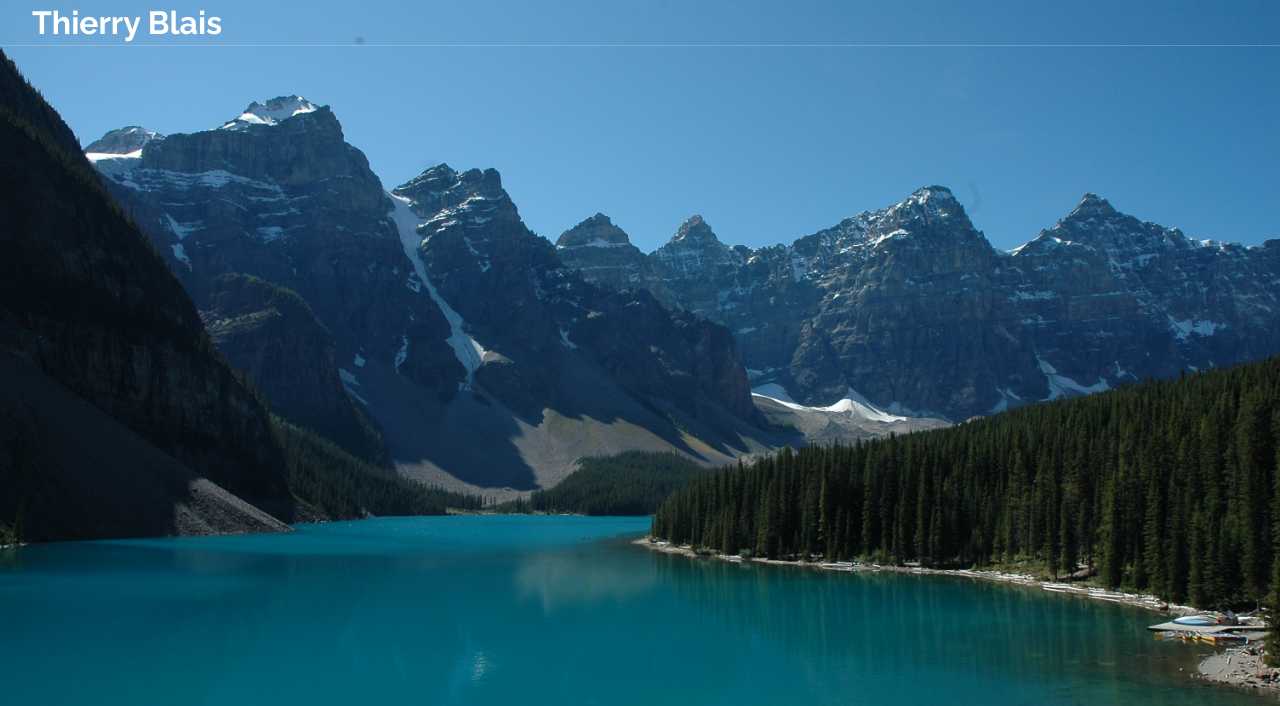
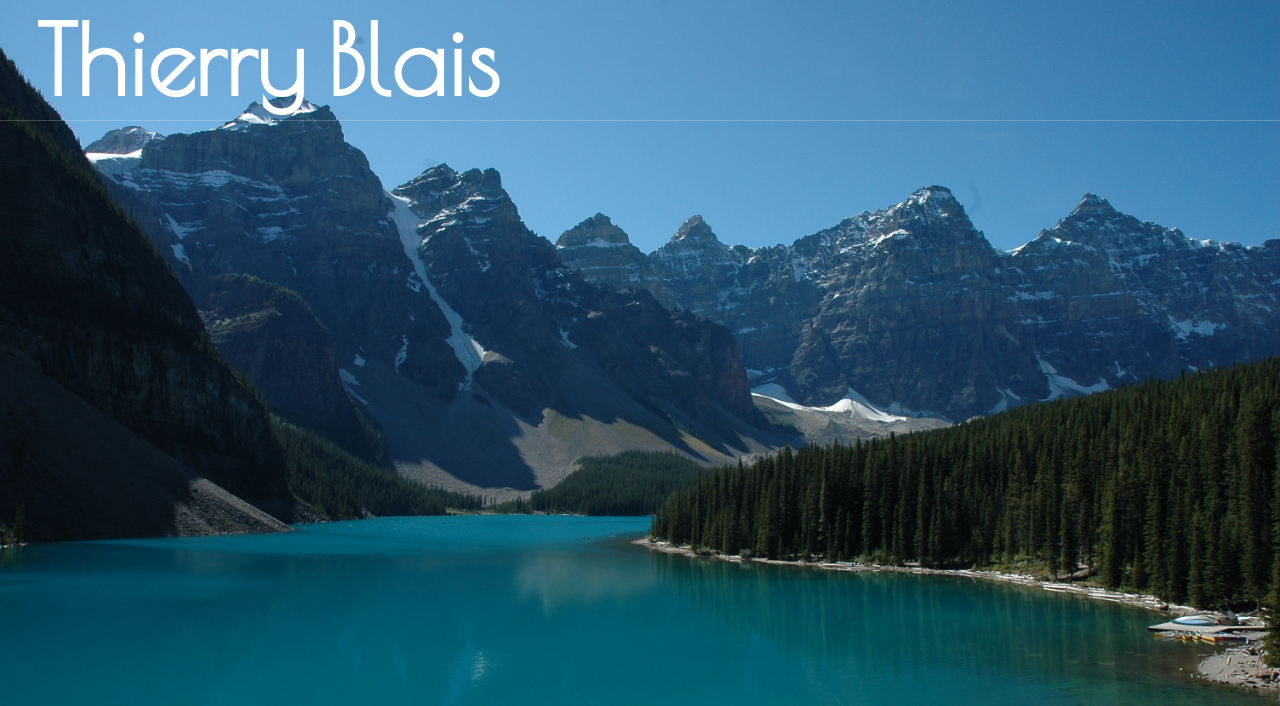
Before and after one commit to Likwidt/thierryblais.com, a website: page index.html in a window 1280 px wide. Shown: the top 706 px of the page. Drawn offline with nearby package versions, Linux system fonts and the light colour scheme; some packages are replaced by stand-ins of ours; files that its build step writes are made by us from their sources.

Commit message:
change font

```diff
--- a/index.html
+++ b/index.html
@@ -10,7 +10,7 @@
 	<meta name="viewport" content="width=device-width, initial-scale=1, maximum-scale=1, minimum-scale=1">
 	<meta name="apple-mobile-web-app-capable" content="yes" />
 
-	<link href='https://fonts.googleapis.com/css?family=Raleway:400,600,700' rel='stylesheet' type='text/css'>
+	<link href='https://fonts.googleapis.com/css?family=Poiret+One' rel='stylesheet' type='text/css'>
 	<link href='http://code.ionicframework.com/ionicons/2.0.1/css/ionicons.min.css' rel='stylesheet' type='text/css'>
 
 	<!-- inject:css -->
--- a/sass/tb.header.scss
+++ b/sass/tb.header.scss
@@ -1,8 +1,8 @@
 .tb-header{
-	font-family: 'Raleway', sans-serif;
+	font-family: 'Poiret One', cursive;
 	font-weight: 700;
 
-	padding: 0.25rem 0;
+	padding: 0.25rem;
 
 	position: relative;
 
@@ -19,6 +19,22 @@
   and (orientation: portrait) {
 
   	.tb-header{
-  		padding: 1em 0;
+  		padding: 1em 0.25em;
   	}
 }
+
+@media only screen
+  and (min-width: 768px) {
+
+  	.tb-header{
+  		font-size: 2rem;
+  	}
+}
+
+@media only screen
+  and (min-width: 1024px) {
+
+  	.tb-header{
+  		font-size: 3rem;
+  	}
+}
```
